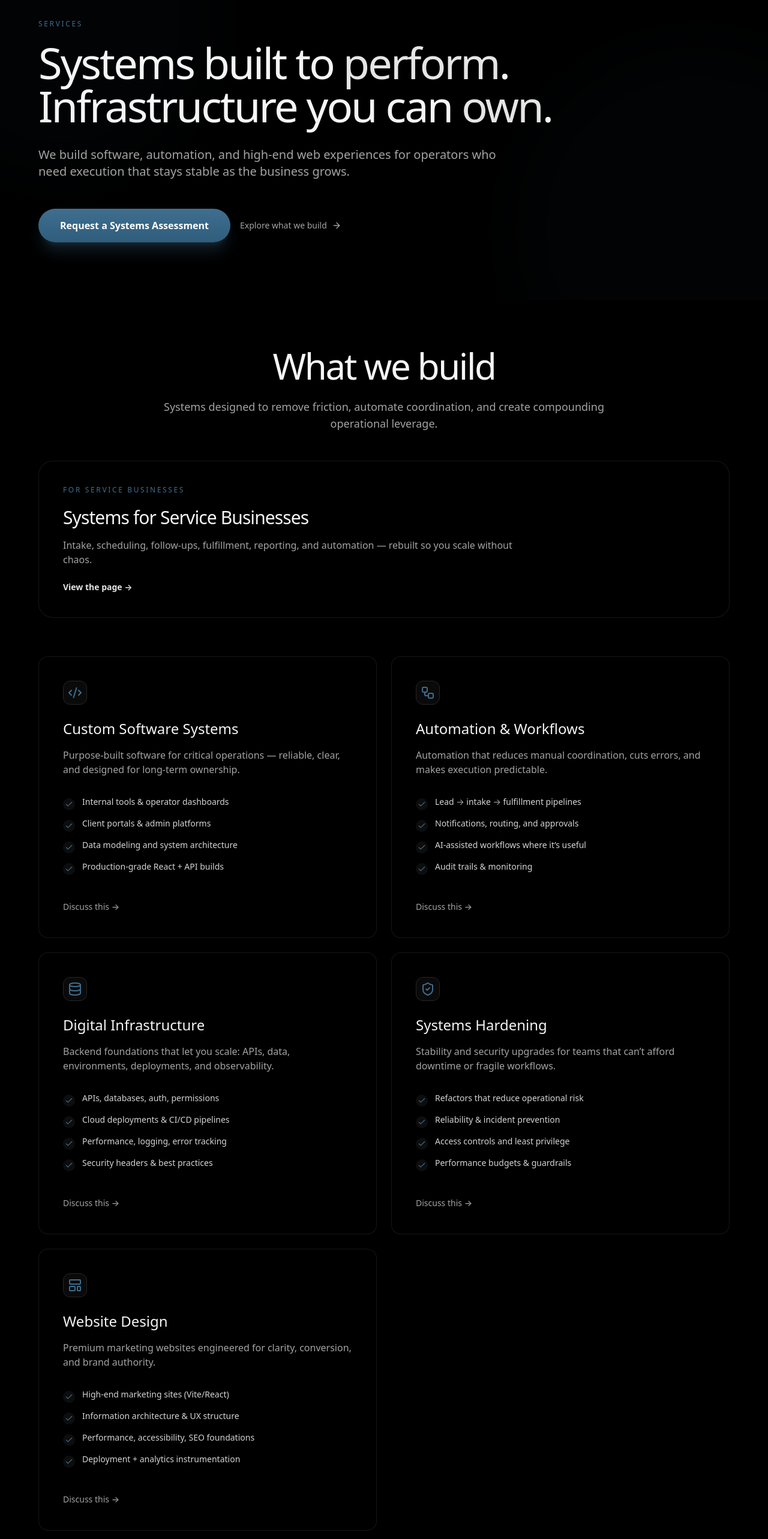
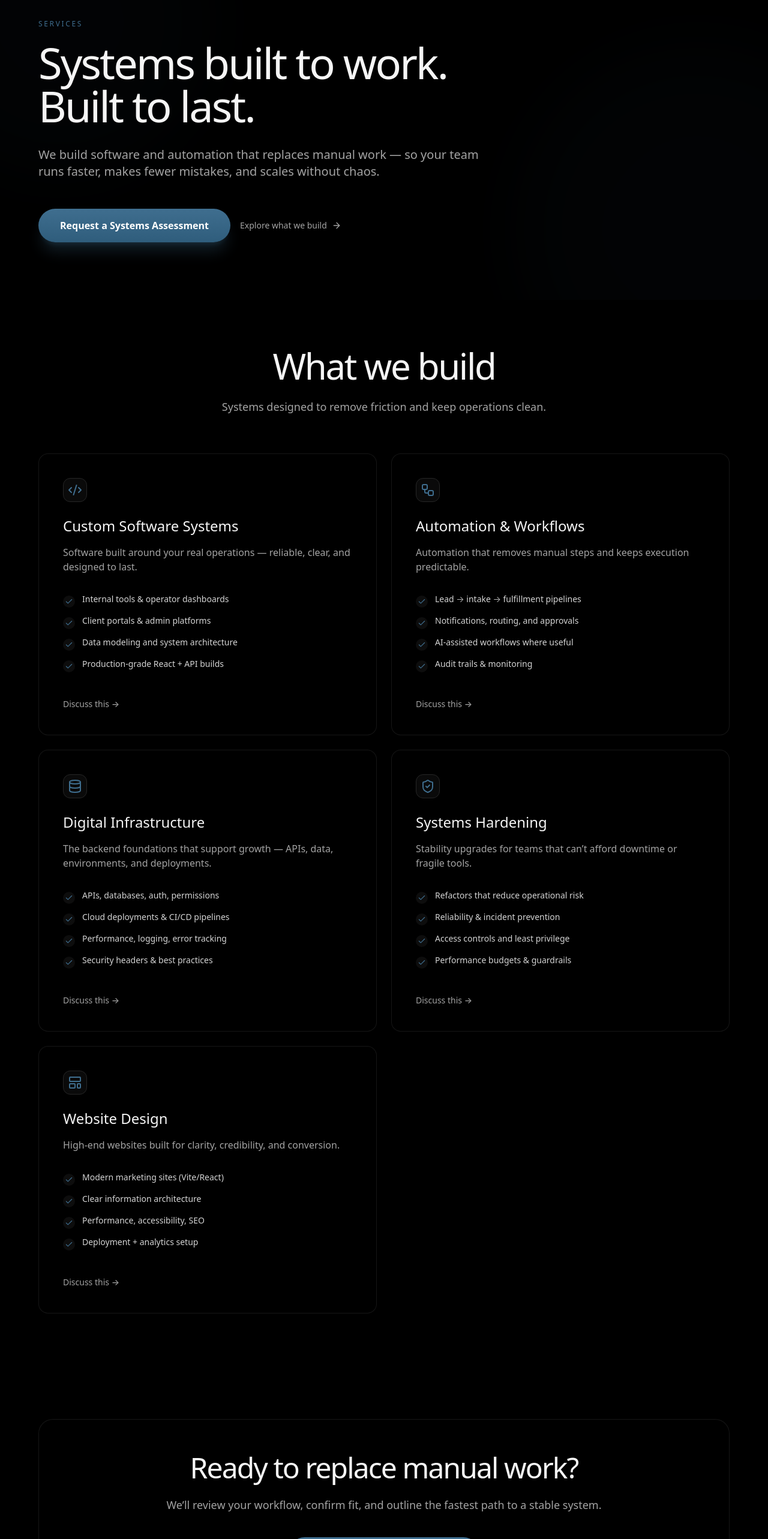
Before and after one commit to alexbritop24/apex-fusion-platform, a React (Vite) app: page /services in a window 1280 px wide. Shown: the part 160-2726 px from the top of the page at 60% size. Built offline with nearby package versions, Linux system fonts and the light colour scheme.

Commit message:
Simplify Services page hero and tighten language

```diff
--- a/src/pages/Services.tsx
+++ b/src/pages/Services.tsx
@@ -28,7 +28,7 @@ export default function Services() {
     {
       title: "Custom Software Systems",
       description:
-        "Purpose-built software for critical operations — reliable, clear, and designed for long-term ownership.",
+        "Software built around your real operations — reliable, clear, and designed to last.",
       bullets: [
         "Internal tools & operator dashboards",
         "Client portals & admin platforms",
@@ -40,11 +40,11 @@ export default function Services() {
     {
       title: "Automation & Workflows",
       description:
-        "Automation that reduces manual coordination, cuts errors, and makes execution predictable.",
+        "Automation that removes manual steps and keeps execution predictable.",
       bullets: [
         "Lead → intake → fulfillment pipelines",
         "Notifications, routing, and approvals",
-        "AI-assisted workflows where it’s useful",
+        "AI-assisted workflows where useful",
         "Audit trails & monitoring",
       ],
       icon: <Workflow className="h-6 w-6" aria-hidden="true" />,
@@ -52,7 +52,7 @@ export default function Services() {
     {
       title: "Digital Infrastructure",
       description:
-        "Backend foundations that let you scale: APIs, data, environments, deployments, and observability.",
+        "The backend foundations that support growth — APIs, data, environments, and deployments.",
       bullets: [
         "APIs, databases, auth, permissions",
         "Cloud deployments & CI/CD pipelines",
@@ -64,7 +64,7 @@ export default function Services() {
     {
       title: "Systems Hardening",
       description:
-        "Stability and security upgrades for teams that can’t afford downtime or fragile workflows.",
+        "Stability upgrades for teams that can’t afford downtime or fragile tools.",
       bullets: [
         "Refactors that reduce operational risk",
         "Reliability & incident prevention",
@@ -76,12 +76,12 @@ export default function Services() {
     {
       title: "Website Design",
       description:
-        "Premium marketing websites engineered for clarity, conversion, and brand authority.",
+        "High-end websites built for clarity, credibility, and conversion.",
       bullets: [
-        "High-end marketing sites (Vite/React)",
-        "Information architecture & UX structure",
-        "Performance, accessibility, SEO foundations",
-        "Deployment + analytics instrumentation",
+        "Modern marketing sites (Vite/React)",
+        "Clear information architecture",
+        "Performance, accessibility, SEO",
+        "Deployment + analytics setup",
       ],
       icon: <LayoutTemplate className="h-6 w-6" aria-hidden="true" />,
     },
@@ -91,19 +91,20 @@ export default function Services() {
     <div className="min-h-screen bg-black text-[#f5f5f5]">
       <SEO
         title="Services — Apex Fusion Studios"
-        description="Premium custom software systems, automation workflows, digital infrastructure, and web experiences built for serious operators."
+        description="Custom software, automation systems, digital infrastructure, and high-end web experiences."
         path="/services"
       />
 
-      {/* ✅ IMPORTANT: wire navbar CTA */}
       <Navigation onOpenBooking={() => setBookingOpen(true)} />
 
-      <BookingModal isOpen={bookingOpen} onClose={() => setBookingOpen(false)} />
+      <BookingModal
+        isOpen={bookingOpen}
+        onClose={() => setBookingOpen(false)}
+      />
 
       <main id="main" className="pt-24">
         {/* HERO */}
         <section className="relative overflow-hidden px-8 py-24 lg:px-16">
-          {/* subtle background orbs */}
           <div
             aria-hidden="true"
             className="pointer-events-none absolute -left-40 -top-40 h-[520px] w-[520px] rounded-full blur-3xl"
@@ -121,16 +122,15 @@ export default function Services() {
             </p>
 
             <h1 className="mt-5 text-5xl font-extralight leading-[1.05] tracking-[-0.04em] md:text-6xl lg:text-7xl">
-              Systems built to{" "}
-              <span className="text-neutral-200">perform</span>.
+              Systems built to work.
               <br />
-              Infrastructure you can{" "}
-              <span className="text-neutral-200">own</span>.
+              Built to last.
             </h1>
 
             <p className="mt-8 max-w-3xl text-lg font-light text-neutral-400 md:text-xl">
-              We build software, automation, and high-end web experiences for
-              operators who need execution that stays stable as the business grows.
+              We build software and automation that replaces manual work —
+              so your team runs faster, makes fewer mistakes, and scales
+              without chaos.
             </p>
 
             <div className="mt-12 flex flex-col gap-4 sm:flex-row sm:items-center">
@@ -167,33 +167,9 @@ export default function Services() {
                 What we build
               </h2>
               <p className="mt-6 text-lg font-light text-neutral-400">
-                Systems designed to remove friction, automate coordination, and
-                create compounding operational leverage.
+                Systems designed to remove friction and keep operations clean.
               </p>
             </div>
-
-            {/* Discoverable landing page link */}
-            <a
-              href="/systems-for-service-businesses"
-              className="group mt-12 block rounded-3xl border border-neutral-800/60 bg-black/30 p-10 backdrop-blur-xl transition-all duration-500 hover:-translate-y-1 hover:border-[#3F6E8F]/60 hover:bg-neutral-900/40 focus-visible:ring-2 focus-visible:ring-[#3F6E8F]"
-            >
-              <p className="text-xs uppercase tracking-[0.22em] text-[#3F6E8F]">
-                For service businesses
-              </p>
-
-              <h3 className="mt-5 text-2xl font-extralight tracking-[-0.03em] text-neutral-100 md:text-3xl">
-                Systems for Service Businesses
-              </h3>
-
-              <p className="mt-4 max-w-3xl text-sm font-light leading-relaxed text-neutral-400 md:text-base">
-                Intake, scheduling, follow-ups, fulfillment, reporting, and automation —
-                rebuilt so you scale without chaos.
-              </p>
-
-              <p className="mt-6 text-sm font-semibold text-neutral-200 transition-colors duration-500 group-hover:text-[#5B8FB0]">
-                View the page →
-              </p>
-            </a>
 
             <div className="mt-16 grid gap-6 md:grid-cols-2">
               {services.map((s) => (
@@ -201,18 +177,18 @@ export default function Services() {
                   key={s.title}
                   className="group rounded-2xl border border-neutral-800/60 bg-black/30 p-10 backdrop-blur-xl transition-all duration-500 hover:border-[#3F6E8F]/40 hover:bg-neutral-900/40"
                 >
-                  <div className="flex items-start justify-between gap-6">
                   <div>
                     <div className="inline-flex h-10 w-10 items-center justify-center rounded-xl border border-neutral-800 bg-neutral-950 text-[#3F6E8F]">
                       {s.icon}
                     </div>
+
                     <h3 className="mt-6 text-2xl font-light text-neutral-100 transition-colors duration-500 group-hover:text-[#3F6E8F]">
                       {s.title}
                     </h3>
+
                     <p className="mt-4 text-base font-light text-neutral-400">
                       {s.description}
                     </p>
-                    </div>
                   </div>
 
                   <ul className="mt-8 space-y-3">
@@ -250,11 +226,12 @@ export default function Services() {
         <section className="px-8 py-24 lg:px-16">
           <div className="mx-auto max-w-6xl rounded-3xl border border-neutral-800/60 bg-black/30 p-10 text-center backdrop-blur-xl md:p-14">
             <h2 className="text-3xl font-extralight tracking-[-0.04em] md:text-4xl lg:text-5xl">
-              Ready to replace friction with systems?
+              Ready to replace manual work?
             </h2>
+
             <p className="mx-auto mt-6 max-w-3xl text-lg font-light text-neutral-400">
-              We’ll review your workflow, confirm fit, and recommend the fastest path
-              to a stable, scalable system.
+              We’ll review your workflow, confirm fit, and outline the fastest
+              path to a stable system.
             </p>
 
             <div className="mt-10 flex justify-center">
```
Lines whose indentation alone changed are shown as unchanged.
